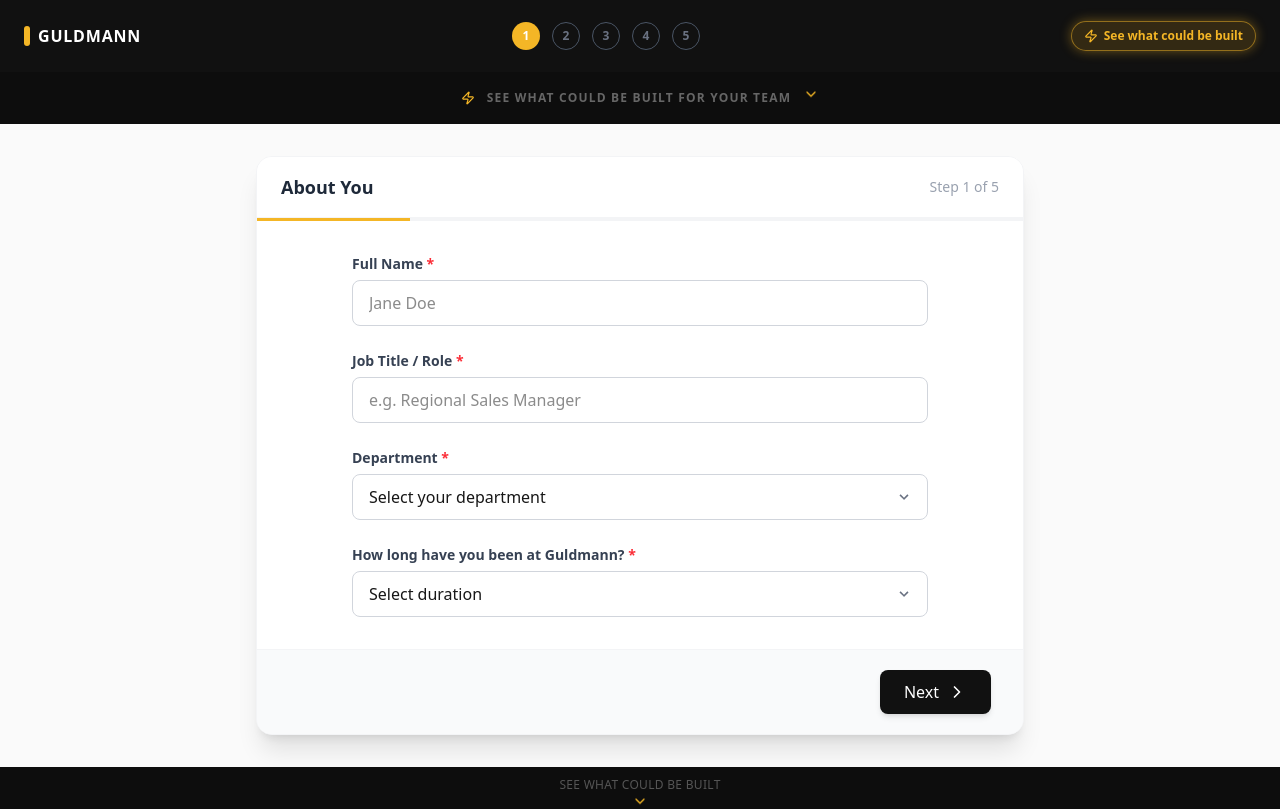
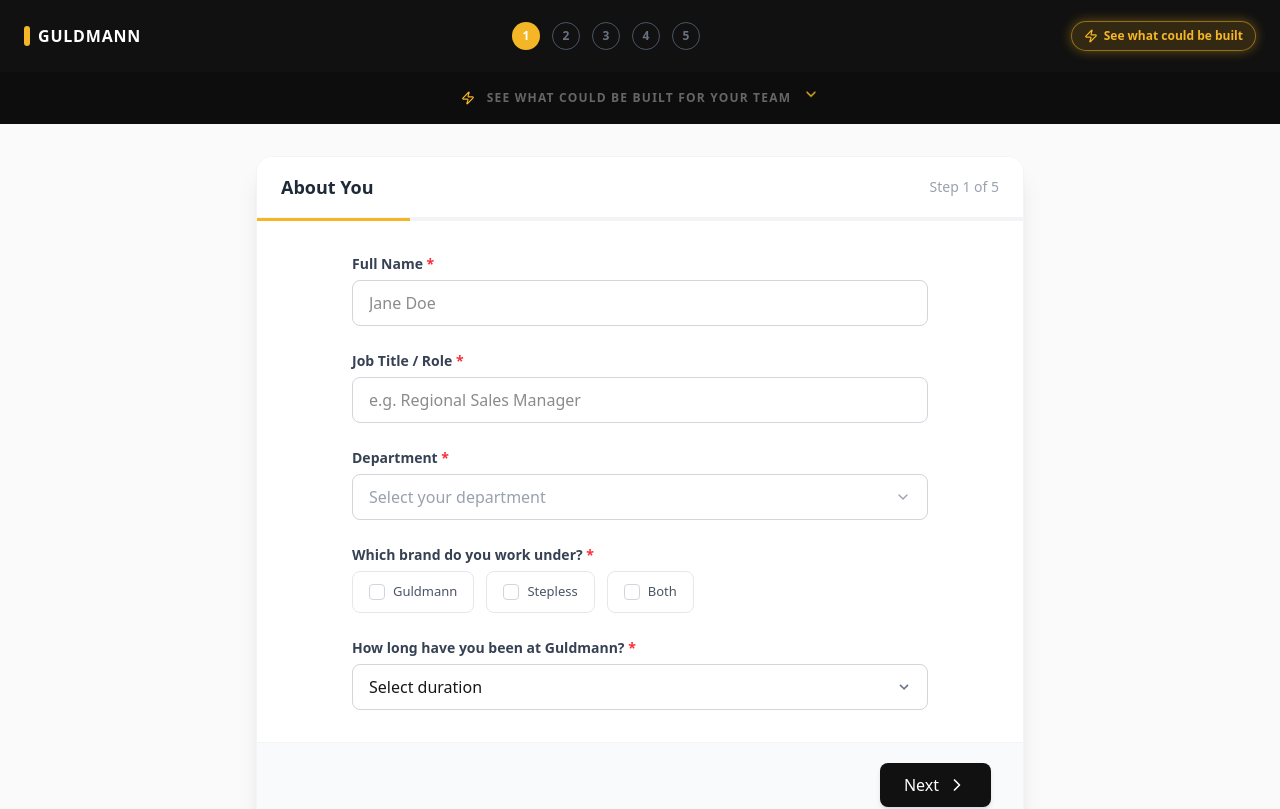
Before and after one commit to JoshOsborne1/josho-portfolio, a Next.js app: page /form in a window 1280 px wide. Shown: the top 809 px of the page. Built offline with nearby package versions, Linux system fonts and the light colour scheme.

Commit message:
feat: department button picker with hover subtext, brand tickboxes (Guldmann/Stepless/Both)

```diff
--- a/src/app/form/page.tsx
+++ b/src/app/form/page.tsx
@@ -463,6 +463,84 @@
   );
 };
 
+
+const DEPARTMENTS: { value: string; sub?: string }[] = [
+  { value: 'Technical', sub: 'Technicians, IT, Stepless' },
+  { value: 'Marketing' },
+  { value: 'Operations' },
+  { value: 'Contracts' },
+  { value: 'Sales', sub: 'Stepless, Trusts, Other' },
+  { value: 'Manager', sub: 'All departments' },
+];
+
+const DepartmentPicker = ({
+  value,
+  onChange,
+}: {
+  value: string;
+  onChange: (v: string) => void;
+}) => {
+  const [open, setOpen] = useState(false);
+  const [hovered, setHovered] = useState<string | null>(null);
+
+  return (
+    <div>
+      <button
+        type="button"
+        onClick={() => setOpen(o => !o)}
+        className={`w-full px-4 py-2.5 rounded-lg border text-left flex items-center justify-between transition-all ${
+          value ? 'border-[#F4B626] bg-[#F4B626]/5 text-gray-800 font-medium' : 'border-gray-300 text-gray-400 bg-white'
+        } focus:outline-none focus:ring-1 focus:ring-[#F4B626]`}
+      >
+        <span>{value || 'Select your department'}</span>
+        <ChevronDown className={`w-4 h-4 text-gray-400 transition-transform duration-200 ${open ? 'rotate-180' : ''}`} />
+      </button>
+
+      <AnimatePresence>
+        {open && (
+          <motion.div
+            initial={{ height: 0, opacity: 0 }}
+            animate={{ height: 'auto', opacity: 1 }}
+            exit={{ height: 0, opacity: 0 }}
+            transition={{ duration: 0.2 }}
+            className="overflow-hidden"
+          >
+            <div className="mt-2 grid grid-cols-2 gap-2">
+              {DEPARTMENTS.map(dept => (
+                <button
+                  key={dept.value}
+                  type="button"
+                  onMouseEnter={() => setHovered(dept.value)}
+                  onMouseLeave={() => setHovered(null)}
+                  onClick={() => {
+                    onChange(dept.value);
+                    setOpen(false);
+                  }}
+                  className={`relative px-4 py-3 rounded-lg border text-left transition-all ${
+                    value === dept.value
+                      ? 'border-[#F4B626] bg-[#F4B626]/10 text-gray-800'
+                      : 'border-gray-200 bg-white hover:border-[#F4B626] hover:bg-[#F4B626]/5 text-gray-700'
+                  }`}
+                >
+                  <span className="block font-semibold text-[13px]">{dept.value}</span>
+                  {dept.sub && (hovered === dept.value || value === dept.value) && (
+                    <span className="block text-[11px] text-[#F4B626] mt-0.5">{dept.sub}</span>
+                  )}
+                  {value === dept.value && (
+                    <div className="absolute top-2 right-2">
+                      <Check className="w-3.5 h-3.5 text-[#F4B626]" strokeWidth={3} />
+                    </div>
+                  )}
+                </button>
+              ))}
+            </div>
+          </motion.div>
+        )}
+      </AnimatePresence>
+    </div>
+  );
+};
+
 export default function GuldmannForm() {
   const [step, setStep] = useState(1);
   const [isSubmitting, setIsSubmitting] = useState(false);
@@ -474,6 +552,7 @@
     name: '',
     jobTitle: '',
     department: '',
+    brand: '',
     tenure: '',
 
     // Step 2
@@ -510,7 +589,7 @@
 
   const handleNext = () => {
     // Basic validation
-    if (step === 1 && (!formData.name || !formData.jobTitle || !formData.department || !formData.tenure)) {
+    if (step === 1 && (!formData.name || !formData.jobTitle || !formData.department || !formData.brand || !formData.tenure)) {
       setError('Please fill in all required fields.');
       return;
     }
@@ -738,29 +817,29 @@
                       </div>
 
                       <div className="space-y-1.5">
-                        <label htmlFor="department" className="block text-[14px] font-semibold text-gray-700">Department <span className="text-red-500">*</span></label>
-                        <div className="relative">
-                          <select
-                            id="department"
-                            value={formData.department}
-                            onChange={e => setFormData({...formData, department: e.target.value})}
-                            className="w-full px-4 py-2.5 rounded-lg border border-gray-300 focus:border-[#F4B626] focus:ring-1 focus:ring-[#F4B626] outline-none transition-all appearance-none bg-white"
-                          >
-                            <option value="" disabled>Select your department</option>
-                            <option value="Operations">Operations</option>
-                            <option value="Sales">Sales</option>
-                            <option value="Clinical/Healthcare">Clinical/Healthcare</option>
-                            <option value="IT">IT</option>
-                            <option value="Marketing/Communications">Marketing/Communications</option>
-                            <option value="Finance/Admin">Finance/Admin</option>
-                            <option value="Management">Management</option>
-                            <option value="Other">Other</option>
-                          </select>
-                          <div className="pointer-events-none absolute inset-y-0 right-0 flex items-center px-4 text-gray-500">
-                            <svg className="h-4 w-4 fill-current" xmlns="http://www.w3.org/2000/svg" viewBox="0 0 20 20">
-                              <path d="M9.293 12.95l.707.707L15.657 8l-1.414-1.414L10 10.828 5.757 6.586 4.343 8z" />
-                            </svg>
-                          </div>
+                        <label className="block text-[14px] font-semibold text-gray-700">Department <span className="text-red-500">*</span></label>
+                        <DepartmentPicker
+                          value={formData.department}
+                          onChange={v => setFormData({...formData, department: v})}
+                        />
+                      </div>
+
+                      <div className="space-y-1.5">
+                        <label className="block text-[14px] font-semibold text-gray-700">Which brand do you work under? <span className="text-red-500">*</span></label>
+                        <div className="flex gap-3 flex-wrap">
+                          {['Guldmann', 'Stepless', 'Both'].map(brand => (
+                            <label key={brand} className={`flex items-center gap-2 px-4 py-2.5 rounded-lg border cursor-pointer transition-all select-none ${
+                              formData.brand === brand ? 'border-[#F4B626] bg-[#F4B626]/10 text-gray-800 font-semibold' : 'border-gray-200 bg-white text-gray-600 hover:border-[#F4B626] hover:bg-[#F4B626]/5'
+                            }`}>
+                              <div className={`w-4 h-4 rounded border flex items-center justify-center transition-colors ${
+                                formData.brand === brand ? 'bg-[#F4B626] border-[#F4B626]' : 'border-gray-300'
+                              }`}>
+                                {formData.brand === brand && <Check className="w-3 h-3 text-white" strokeWidth={3} />}
+                              </div>
+                              <span className="text-[13px]">{brand}</span>
+                              <input type="radio" name="brand" value={brand} checked={formData.brand === brand} onChange={() => setFormData({...formData, brand})} className="sr-only" />
+                            </label>
+                          ))}
                         </div>
                       </div>
 
```
